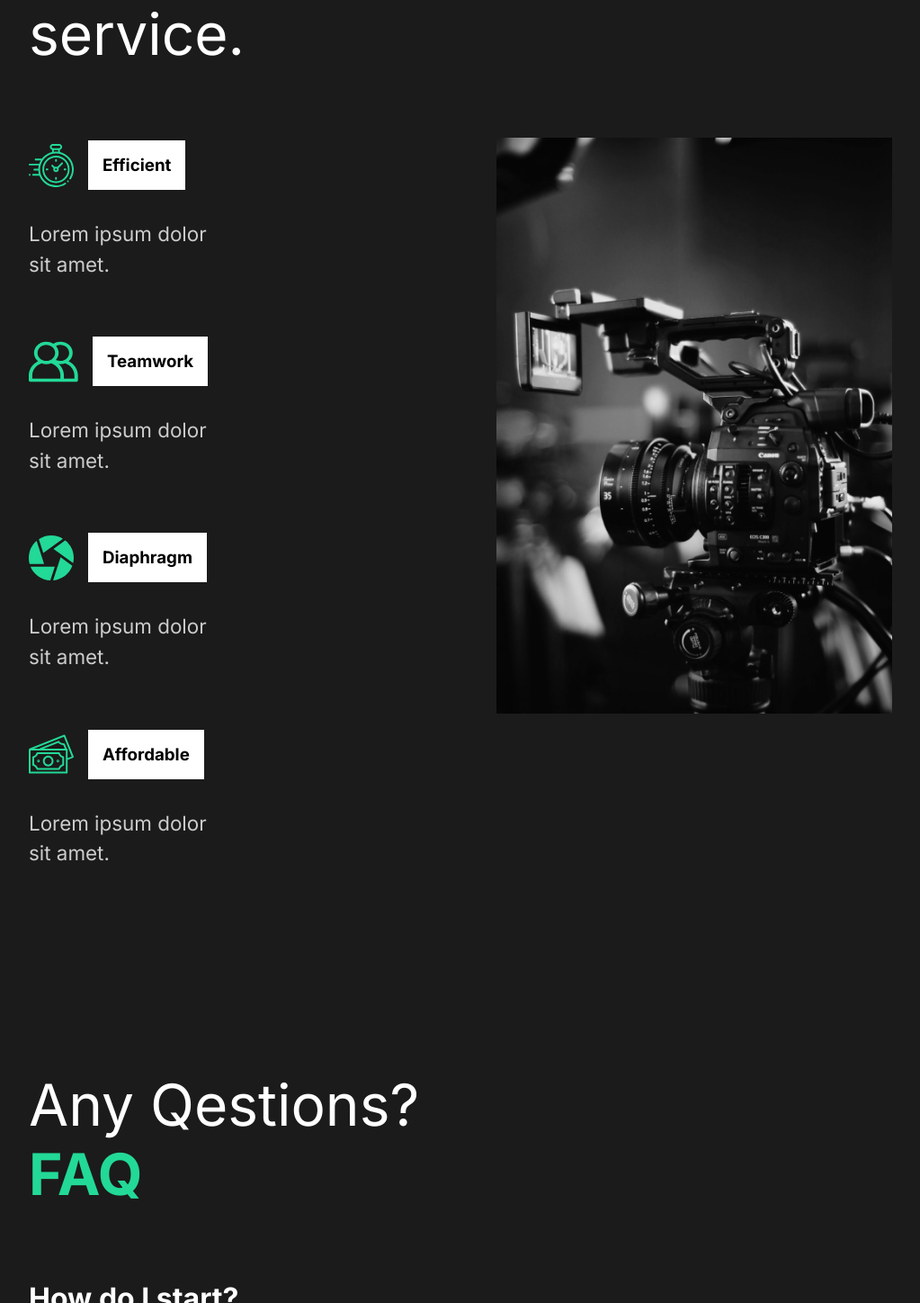
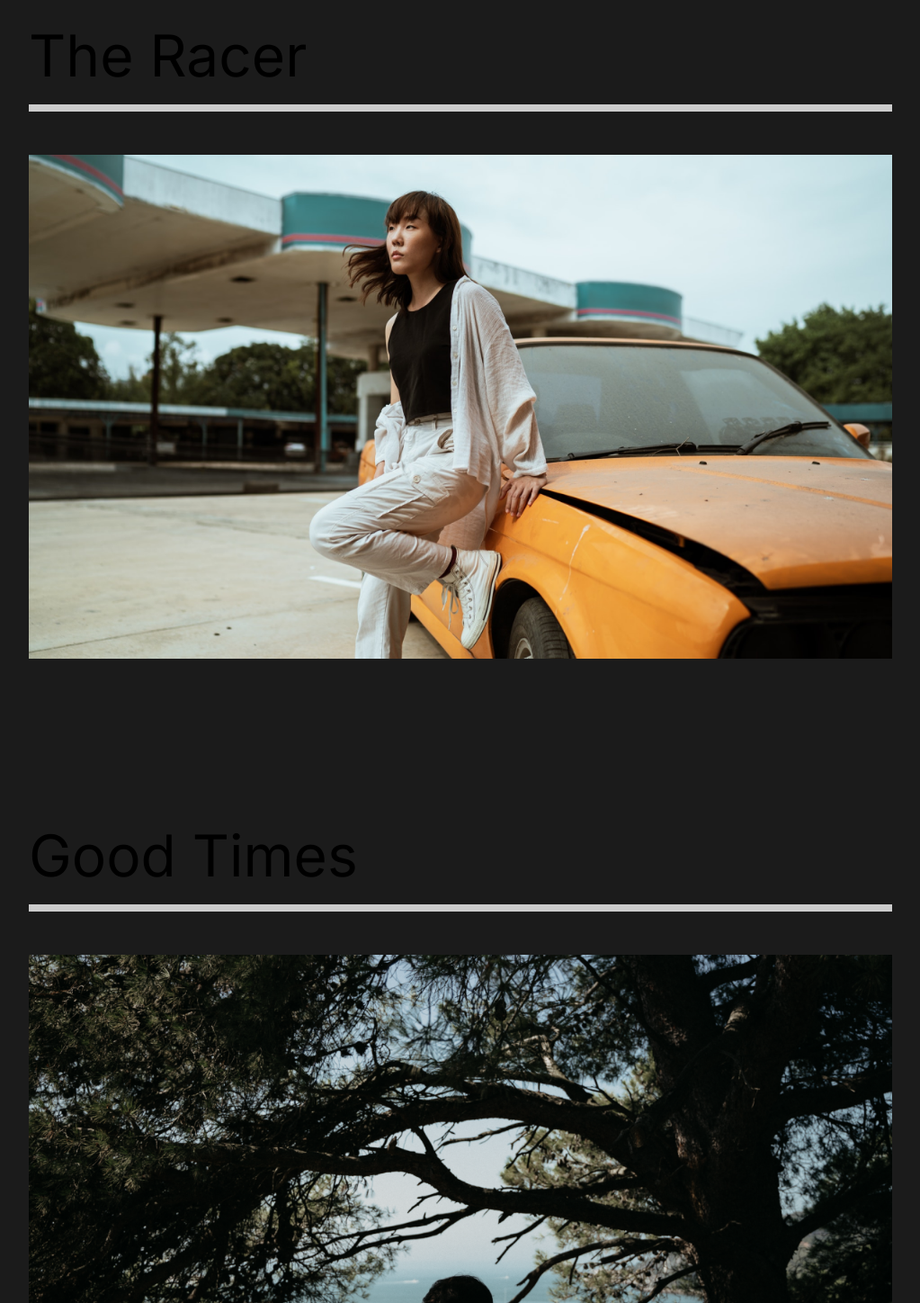
Before and after one commit to KyleFall/another-react-project-webpage, a React (Create React App) app: page /work in a window 1280 px wide. Shown: the part 1042-2490 px from the top of the page at 90% size, without its empty margins (128-1151 px from the left). Built offline with nearby package versions, Linux system fonts and the light colour scheme.

Commit message:
9. Functional Nav

```diff
--- a/src/App.js
+++ b/src/App.js
@@ -1,14 +1,29 @@
 import AboutUs from "./pages/AboutUs";
 //GlobalStyle
 import GlobalStyle from "./components/GlobalStyle";
+import ContactUs from "./pages/ContactUs";
+import OurWork from "./pages/OurWork";
 import Nav from "./components/Nav";
+//Router
+import { Switch, Route } from "react-router-dom";
 
 function App() {
   return (
     <div className="App">
       <GlobalStyle />
       <Nav />
-      <AboutUs />
+      <Switch>
+        <Route path="/" exact>
+          <AboutUs />
+        </Route>
+        <Route path="/work">
+          <OurWork />
+        </Route>
+        <Route path="/contact">
+          <ContactUs />
+        </Route>
+      </Switch>
+      ` `
     </div>
   );
 }
--- a/src/components/Nav.js
+++ b/src/components/Nav.js
@@ -1,22 +1,23 @@
 import styled from "styled-components";
+import { Link } from "react-router-dom";
 
 const Nav = () => {
   return (
     <StyledNav>
       <h1>
-        <a id="logo" href="#">
+        <Link id="logo" to="/">
           Capture
-        </a>
+        </Link>
       </h1>
       <ul>
         <li>
-          <a href="#">1. About Us</a>
+          <Link to="/">1. About Us</Link>
         </li>
         <li>
-          <a href="#">2. Our Work</a>
+          <Link to="/work">2. Our Work</Link>
         </li>
         <li>
-          <a href="#">3. Contact Us</a>
+          <Link to="/contact">3. Contact Us</Link>
         </li>
       </ul>
     </StyledNav>
--- a/src/index.js
+++ b/src/index.js
@@ -1,13 +1,16 @@
-import React from 'react';
-import ReactDOM from 'react-dom';
-import App from './App';
-import reportWebVitals from './reportWebVitals';
+import React from "react";
+import ReactDOM from "react-dom";
+import App from "./App";
+import reportWebVitals from "./reportWebVitals";
+import { BrowserRouter } from "react-router-dom";
 
 ReactDOM.render(
   <React.StrictMode>
-    <App />
+    <BrowserRouter>
+      <App />
+    </BrowserRouter>
   </React.StrictMode>,
-  document.getElementById('root')
+  document.getElementById("root")
 );
 
 // If you want to start measuring performance in your app, pass a function
--- /dev/null
+++ b/src/pages/ContactUs.js
@@ -0,0 +1,9 @@
+const ContactUs = () => {
+  return (
+    <div>
+      <h1>Contact Us</h1>
+    </div>
+  );
+};
+
+export default ContactUs;
--- /dev/null
+++ b/src/pages/OurWork.js
@@ -0,0 +1,59 @@
+import styled from "styled-components";
+import { Link } from "react-router-dom";
+//Images
+import athlete from "../img/athlete-small.png";
+import theracer from "../img/theracer-small.png";
+import goodtimes from "../img/goodtimes-small.png";
+
+const OurWork = () => {
+  return (
+    <Work>
+      <Movie>
+        <h2>The Athlete</h2>
+        <div className="line"></div>
+        <Link>
+          <img src={athlete} alt="athlete" />
+        </Link>
+      </Movie>
+      <Movie>
+        <h2>The Racer</h2>
+        <div className="line"></div>
+        <Link>
+          <img src={theracer} alt="theracer" />
+        </Link>
+      </Movie>
+      <Movie>
+        <h2>Good Times</h2>
+        <div className="line"></div>
+        <Link>
+          <img src={goodtimes} alt="goodtimes" />
+        </Link>
+      </Movie>
+    </Work>
+  );
+};
+
+const Work = styled.div`
+  min-height: 100vh;
+  overflow: hidden;
+  padding: 5rem 10rem;
+  h2 {
+    padding: 1rem 0rem;
+  }
+`;
+
+const Movie = styled.div`
+  padding-bottom: 10rem;
+  .line {
+    height: 0.5rem;
+    background: #cccccc;
+    margin-bottom: 3rem;
+  }
+  img {
+    width: 100%;
+    height: 70vh;
+    object-fit: cover;
+  }
+`;
+
+export default OurWork;
```
Also changed, not shown: 1 other file (tests, documents, lock files or other folders).
